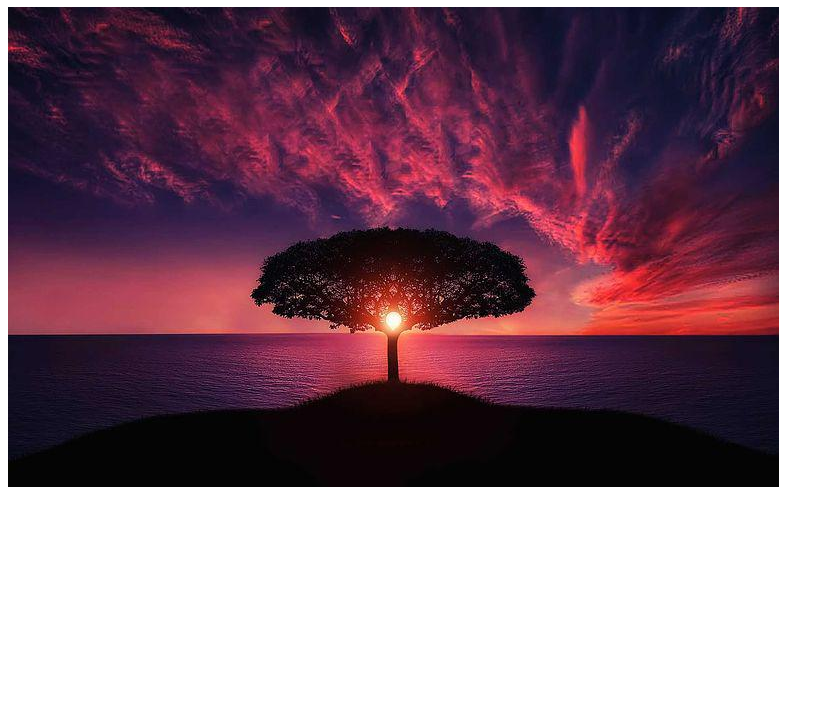
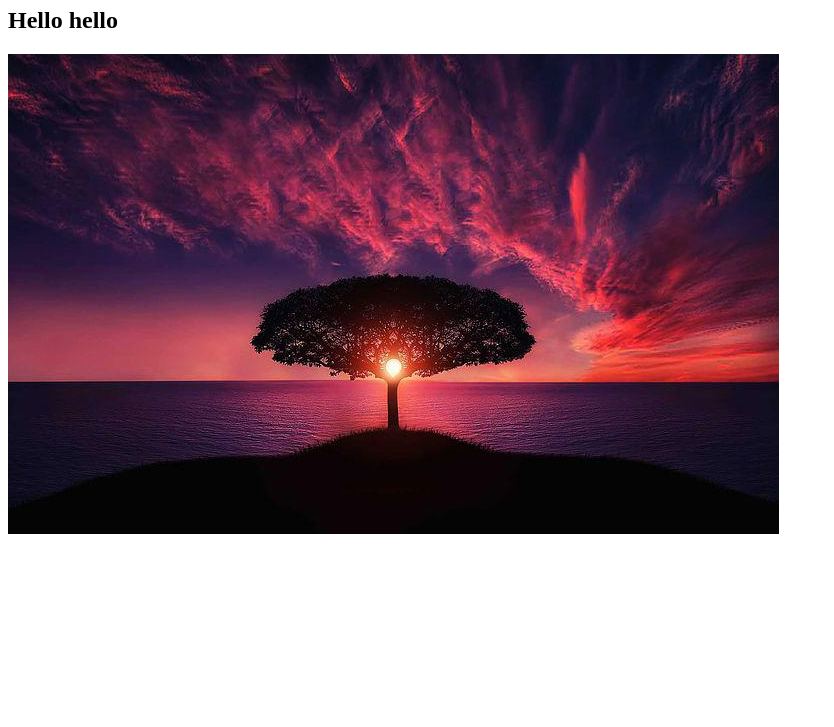
Before and after one commit to Evelinach11/html, a plain HTML site: page index.html in a window 1280 px wide. Shown: the part 73-800 px from the top of the page, without its empty margins (0-834 px from the left). Drawn offline with Linux system fonts and the light colour scheme.

Commit message:
add new tag

```diff
--- a/index.html
+++ b/index.html
@@ -8,6 +8,7 @@
 </head>
 <body>
     <h1>Hello Html</h1>
+    <h2>Hello hello</h2>
     <img src="img/tree.jpeg" alt="tree">
 </body>
 </html>
```
